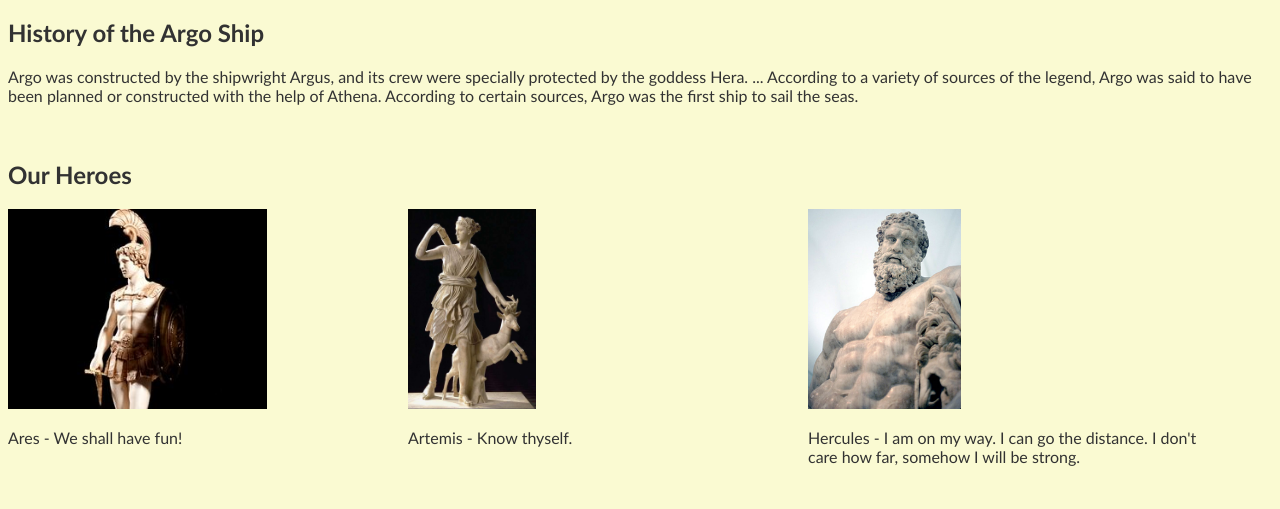
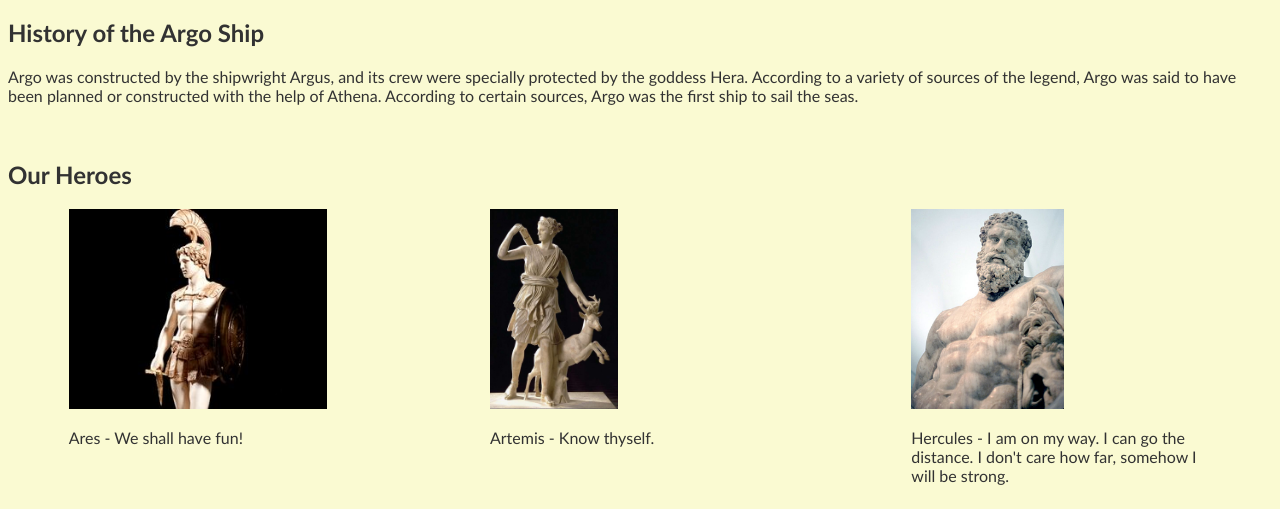
Before and after one commit to rleeuwenburg/Argo, a plain HTML site: page index.html in a window 1280 px wide. Shown: the part 422-931 px from the top of the page. Drawn offline with Linux system fonts and the light colour scheme.

Commit message:
added flexbox to CSS for hero section

```diff
--- a/index.html
+++ b/index.html
@@ -15,16 +15,16 @@
       <h2>History of the Argo Ship</h2>
       <p>
         Argo was constructed by the shipwright Argus, and its crew were
-        specially protected by the goddess Hera. ... According to a variety of
+        specially protected by the goddess Hera. According to a variety of
         sources of the legend, Argo was said to have been planned or constructed
         with the help of Athena. According to certain sources, Argo was the
         first ship to sail the seas.
       </p>
       <br />
     </section>
-
+    <section id="heroes">
       <h2>Our Heroes</h2>
-    <section id="heroes">
+      <div class="flex-container">
         <div class="hero" id="heroe1">
           <img src="/images/Ares.jpg" alt="statue of Ares" />
           <p>Ares - We shall have fun!</p>
@@ -42,6 +42,7 @@
             far, somehow I will be strong.
           </p>
         </div>
+      </div>
     </section>
   </body>
 </html>
--- a/style.css
+++ b/style.css
@@ -13,13 +13,14 @@ body {
   background-repeat: no-repeat;
 }
 
-#heroes {
+.flex-container {
   display: flex;
+  justify-content: space-around;
 }
 
 .hero {
-  width: 400px;
-  display: block;
+  width: 300px;
+  display: inline-block;
 }
 
 .hero img {
```
Lines whose indentation alone changed are shown as unchanged.
